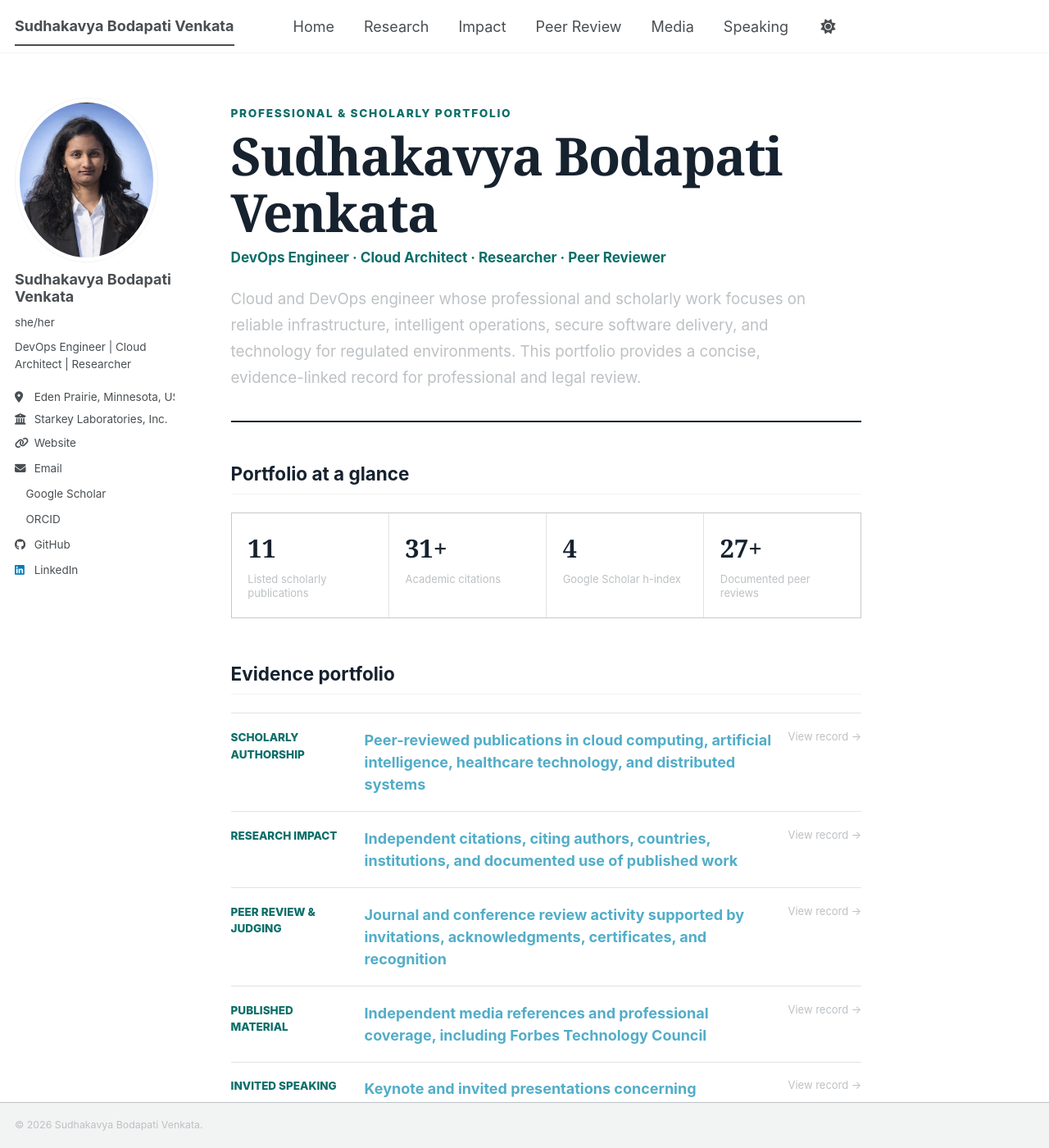
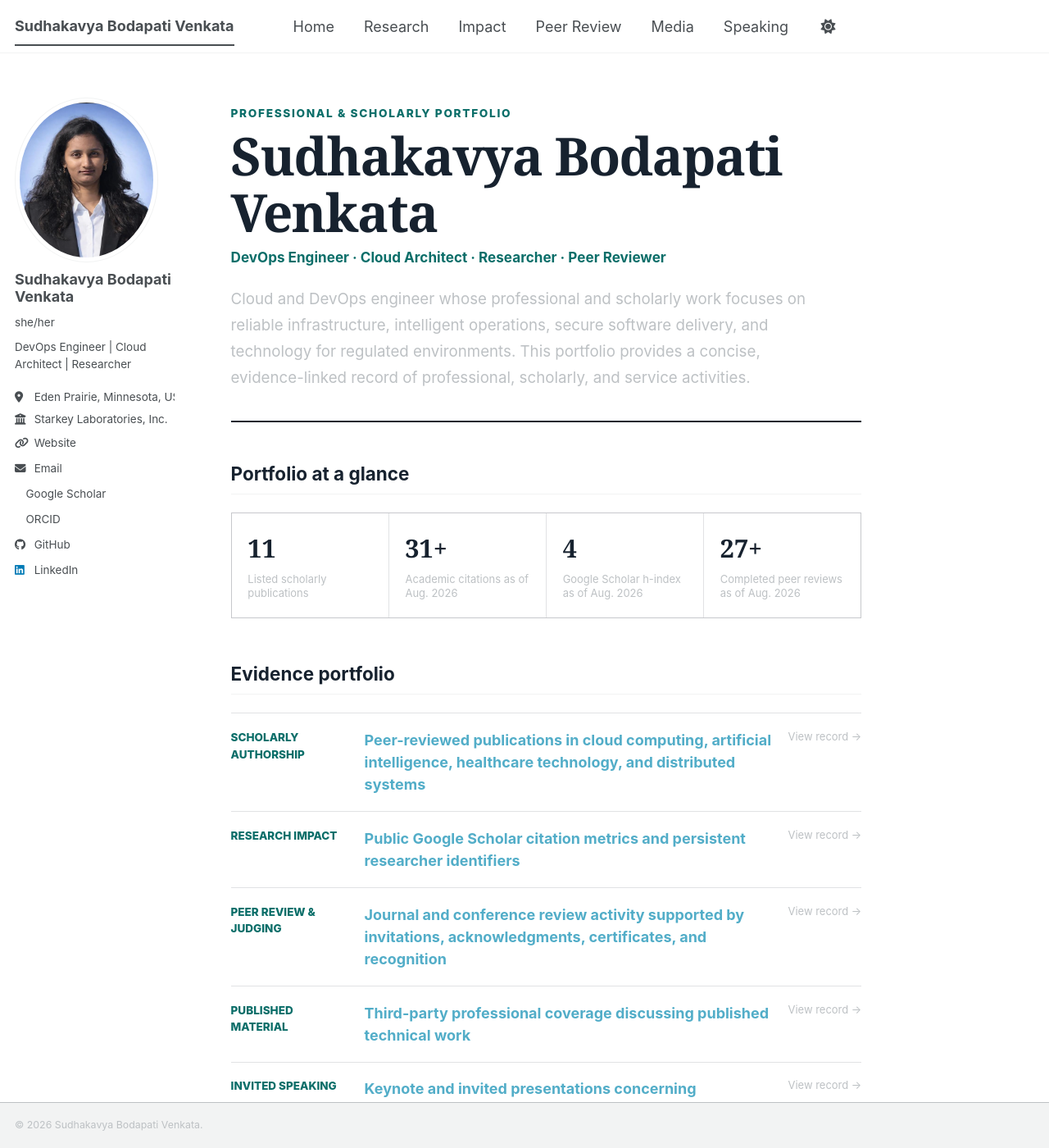
Before and after one commit to sudhakavya/sudhakavyabodapati, a Jekyll site: the page built from _pages/about.md, in a window 1280 px wide and 1400 px high. Shown: the whole window at 82% size. Built offline with Jekyll 4.4.1, drawn with Linux system fonts in a browser that asks for light colours; a style sheet for code colours, icons or effects is not loaded; some of the changed text lies outside the part shown.

Commit message:
Improve portfolio evidence accuracy and privacy

```diff
--- a/_config.yml
+++ b/_config.yml
@@ -29,7 +29,7 @@ author:
   location         : "Eden Prairie, Minnesota, USA"
   employer         : "Starkey Laboratories, Inc."
   uri              : "https://sudhakavya.github.io/sudhakavyabodapati/"
-  email            : "bvsudhakavvya@gmail.com"
+  email            : "bvsudhakavya@gmail.com"
 
   # Academic websites
   googlescholar    : "https://scholar.google.com/citations?user=yyiHyQ0AAAAJ"
--- a/_pages/about.md
+++ b/_pages/about.md
@@ -10,25 +10,25 @@ hide_title: true
   <p class="eyebrow">Professional & scholarly portfolio</p>
   <h1>Sudhakavya Bodapati Venkata</h1>
   <p class="classic-profile__role">DevOps Engineer · Cloud Architect · Researcher · Peer Reviewer</p>
-  <p class="classic-profile__summary">Cloud and DevOps engineer whose professional and scholarly work focuses on reliable infrastructure, intelligent operations, secure software delivery, and technology for regulated environments. This portfolio provides a concise, evidence-linked record for professional and legal review.</p>
+  <p class="classic-profile__summary">Cloud and DevOps engineer whose professional and scholarly work focuses on reliable infrastructure, intelligent operations, secure software delivery, and technology for regulated environments. This portfolio provides a concise, evidence-linked record of professional, scholarly, and service activities.</p>
 </header>
 
 ## Portfolio at a glance
 
 <div class="credential-grid" aria-label="Documented professional record">
   <a href="{{ '/publications/' | relative_url }}"><strong>11</strong><span>Listed scholarly publications</span></a>
-  <a href="{{ '/citation-impact/' | relative_url }}"><strong>31+</strong><span>Academic citations</span></a>
-  <a href="{{ '/citation-impact/' | relative_url }}"><strong>4</strong><span>Google Scholar h-index</span></a>
-  <a href="{{ '/peer-review/' | relative_url }}"><strong>27+</strong><span>Documented peer reviews</span></a>
+  <a href="{{ '/citation-impact/' | relative_url }}"><strong>31+</strong><span>Academic citations as of Aug. 2026</span></a>
+  <a href="{{ '/citation-impact/' | relative_url }}"><strong>4</strong><span>Google Scholar h-index as of Aug. 2026</span></a>
+  <a href="{{ '/peer-review/' | relative_url }}"><strong>27+</strong><span>Completed peer reviews as of Aug. 2026</span></a>
 </div>
 
 ## Evidence portfolio
 
 <div class="evidence-index">
   <a href="{{ '/publications/' | relative_url }}"><span>Scholarly authorship</span><strong>Peer-reviewed publications in cloud computing, artificial intelligence, healthcare technology, and distributed systems</strong><span aria-hidden="true">View record →</span></a>
-  <a href="{{ '/citation-impact/' | relative_url }}"><span>Research impact</span><strong>Independent citations, citing authors, countries, institutions, and documented use of published work</strong><span aria-hidden="true">View record →</span></a>
+  <a href="{{ '/citation-impact/' | relative_url }}"><span>Research impact</span><strong>Public Google Scholar citation metrics and persistent researcher identifiers</strong><span aria-hidden="true">View record →</span></a>
   <a href="{{ '/peer-review/' | relative_url }}"><span>Peer review & judging</span><strong>Journal and conference review activity supported by invitations, acknowledgments, certificates, and recognition</strong><span aria-hidden="true">View record →</span></a>
-  <a href="{{ '/media/' | relative_url }}"><span>Published material</span><strong>Independent media references and professional coverage, including Forbes Technology Council</strong><span aria-hidden="true">View record →</span></a>
+  <a href="{{ '/media/' | relative_url }}"><span>Published material</span><strong>Third-party professional coverage discussing published technical work</strong><span aria-hidden="true">View record →</span></a>
   <a href="{{ '/speaking/' | relative_url }}"><span>Invited speaking</span><strong>Keynote and invited presentations concerning responsible AI, cloud reliability, and intelligent operations</strong><span aria-hidden="true">View record →</span></a>
 </div>
 
@@ -42,11 +42,11 @@ Sudhakavya’s work combines enterprise cloud architecture with research-driven
   <div><dt>Industry</dt><dd>DevOps Engineer at Starkey Laboratories, Inc., supporting cloud and software-delivery systems in a regulated technology environment.</dd></div>
   <div><dt>Research</dt><dd>Published author in cloud computing, intelligent infrastructure, healthcare technology, AI operations, and distributed systems.</dd></div>
   <div><dt>Scholarly service</dt><dd>Reviewer for journals and conferences associated with PLOS, ACM, IEEE, MICCAI, and additional computing venues.</dd></div>
-  <div><dt>Public engagement</dt><dd>Keynote and invited speaker, with independent professional media references.</dd></div>
+  <div><dt>Public engagement</dt><dd>Keynote and invited speaker whose technical work has also been discussed in third-party professional coverage.</dd></div>
 </dl>
 
 ## Professional links
 
-<p class="professional-links"><a href="https://scholar.google.com/citations?user=sOkm5dQAAAAJ">Google Scholar</a><span>·</span><a href="https://orcid.org/0009-0004-2234-2767">ORCID</a><span>·</span><a href="https://www.linkedin.com/in/sudhakavya-bodapati-venkata-7b676816a/">LinkedIn</a><span>·</span><a href="https://github.com/sudhakavya">GitHub</a><span>·</span><a href="mailto:bvsudhakavvya@gmail.com">Email</a></p>
+<p class="professional-links"><a href="https://scholar.google.com/citations?user=yyiHyQ0AAAAJ&hl=en">Google Scholar</a><span>·</span><a href="https://orcid.org/0009-0004-5810-0431">ORCID</a><span>·</span><a href="https://www.linkedin.com/in/sudhakavya-bodapati-venkata-7b676816a/">LinkedIn</a><span>·</span><a href="https://github.com/sudhakavya">GitHub</a><span>·</span><a href="mailto:bvsudhakavya@gmail.com">Email</a></p>
 
 <p class="documentation-statement"><strong>Documentation standard.</strong> Public claims are linked to available source records. Confidential reviewer material, unpublished manuscripts, personal addresses, and private account data are not published.</p>
--- a/_pages/publications.html
+++ b/_pages/publications.html
@@ -18,6 +18,8 @@ author_profile: true
 My scholarly publications focus on Cloud Computing, Infrastructure as Code, DevOps Automation,
 Artificial Intelligence, Intelligent Systems, Healthcare Technology, and Enterprise Platform Engineering.
 </p>
+
+<p><em>This curated list contains 11 published scholarly works as of August 2026. Google Scholar may separately index preprints, published versions, or duplicate records.</em></p>
 
 <hr>
 
```
Also changed, not shown: _pages/citation-impact.md (+6 -4 lines), _pages/media.md (+8 -5 lines), _pages/peer-review.md (+9 -20 lines).
